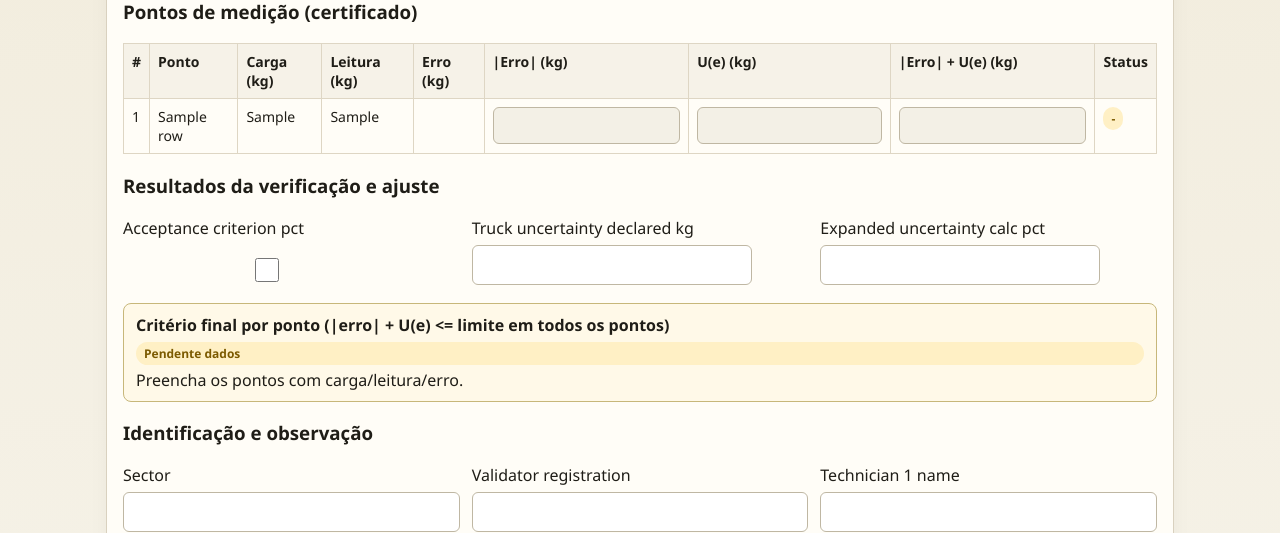
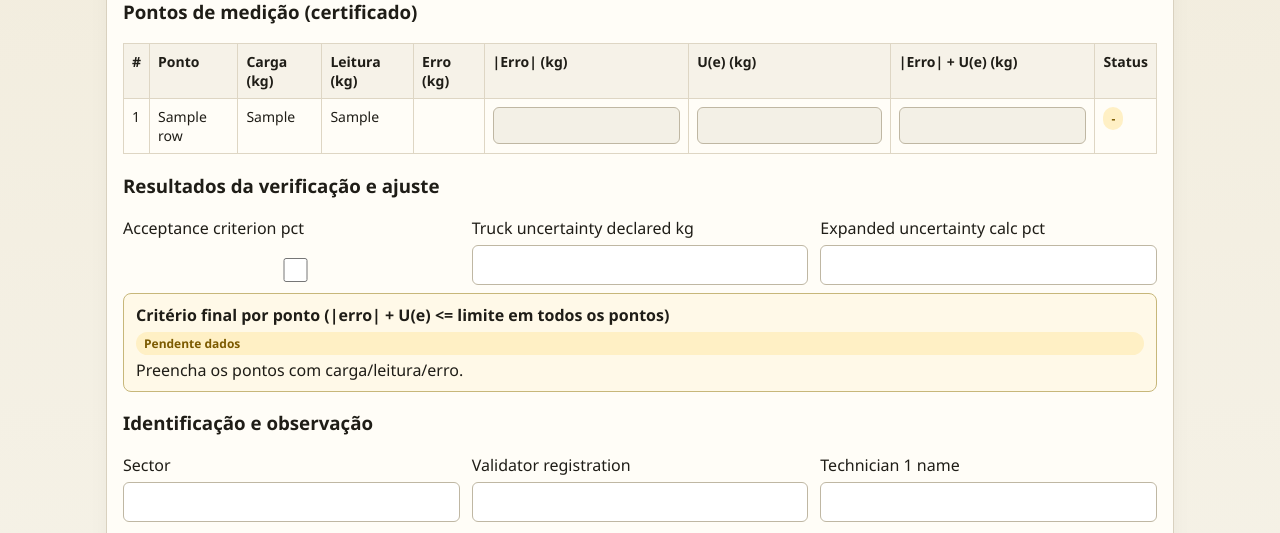
Before and after one commit to dougbritosilveira-design/for_verificacao, a Django app: template templates/inspecoes/form_edit_truck_scale.html in a window 1280 px wide. Shown: the part 837-1370 px from the top of the page. Run offline with Django 4.2, Linux system fonts and the light colour scheme; the template is opened without the code that fills it: most values are stand-ins (such as "Sample title", 1, 10 or a date in 2020); form fields are guessed from the names that the template uses.

Commit message:
Padroniza largura dos campos de resultados no FOR RODOVIARIA

```diff
--- a/templates/inspecoes/form_edit_truck_scale.html
+++ b/templates/inspecoes/form_edit_truck_scale.html
@@ -43,6 +43,9 @@
   .cert-current { margin: 4px 0 8px; color:#4f4a3a; }
   .cert-current a { word-break: break-all; }
   .cert-upload { max-width:760px; }
+  .truck-results-grid { grid-template-columns:repeat(3,minmax(220px,1fr)); }
+  .truck-results-grid > p { margin:0; }
+  .truck-results-grid input { width:100%; box-sizing:border-box; }
 </style>
 
 <form method="post" enctype="multipart/form-data" id="truck-form">
@@ -138,10 +141,10 @@
   </table>
 
   <h3>Resultados da verificação e ajuste</h3>
-  <div class="row" style="grid-template-columns:repeat(3,minmax(220px,1fr));">
-    <p style="max-width:280px;">{{ form.acceptance_criterion_pct.label_tag }} {{ form.acceptance_criterion_pct }}</p>
-    <p style="max-width:280px;">{{ form.truck_uncertainty_declared_kg.label_tag }} {{ form.truck_uncertainty_declared_kg }}</p>
-    <p style="max-width:280px;">{{ form.expanded_uncertainty_calc_pct.label_tag }} {{ form.expanded_uncertainty_calc_pct }}</p>
+  <div class="row truck-results-grid">
+    <p>{{ form.acceptance_criterion_pct.label_tag }} {{ form.acceptance_criterion_pct }}</p>
+    <p>{{ form.truck_uncertainty_declared_kg.label_tag }} {{ form.truck_uncertainty_declared_kg }}</p>
+    <p>{{ form.expanded_uncertainty_calc_pct.label_tag }} {{ form.expanded_uncertainty_calc_pct }}</p>
   </div>
 
   <div id="final-box" class="accept-box pending">
```
